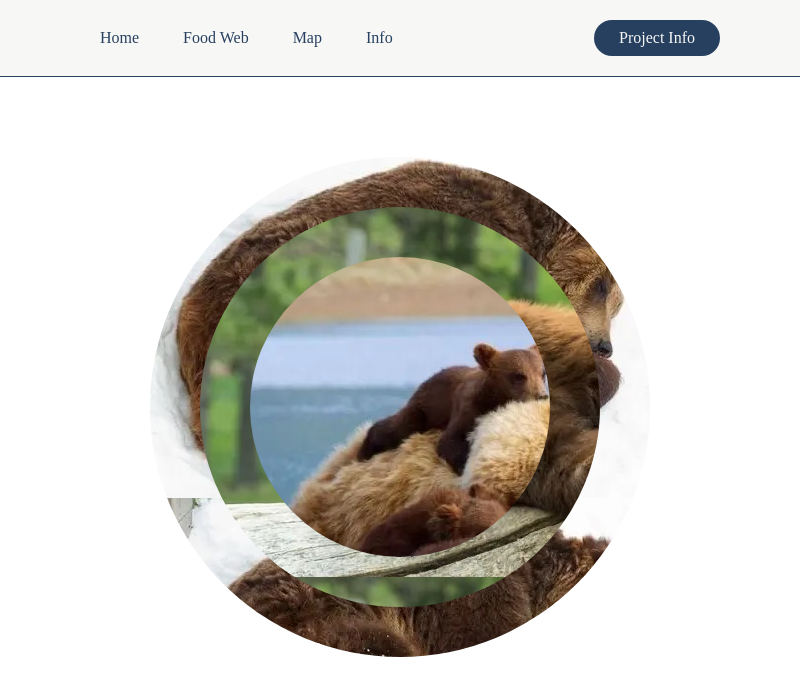
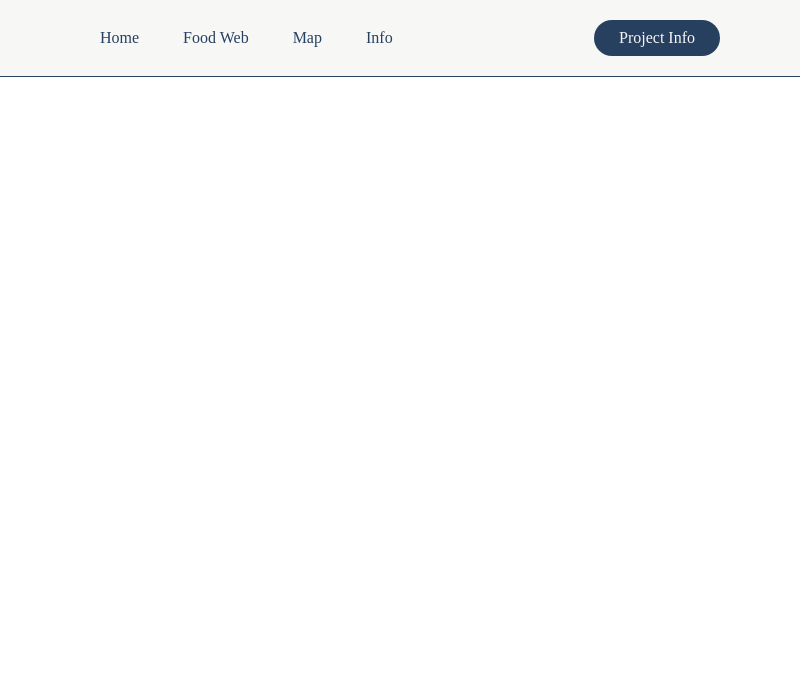
Before and after one commit to CS484-Project/CS484-Project.github.io, an Electron app: page src/foodweb.html in a window 800 px wide. Drawn offline with Linux system fonts and the light colour scheme; no server answers.

Commit message:
food web change
pushing before I pull and rewrite my files

```diff
--- a/components/food-web.css
+++ b/components/food-web.css
@@ -5,6 +5,7 @@
     --off-white: #e8e0e0;
     --seasalt: #f7f7f6;
 }
+
 
 .web-container{
     display: flex;
@@ -14,65 +15,7 @@
     justify-content: center;
     align-items: center;
     background-color: var(--indigo);
-    height: 500px;
-    width: 500px;
-    border-radius: 50%;
-    background-image: url("./pictures/snow-sleepy-bear.png");
+    border-radius: 15px;
+    height: 90%;
+    width: 90%;
 }
-
-.web-container:hover{
-    background-color: var(--v-sky-blue);
-    animation: rotate 15s infinite linear;
-}
-
-@keyframes rotate{
-    0%{
-        transform: rotate(0deg);
-    }
-    100%{
-        transform: rotate(360deg);
-    }
-}
-
-.outer-circle{
-    display: flex;
-    position: absolute;
-    justify-content: center;
-    align-items: center;
-    background-color: var(--indigo);
-    height: 400px;
-    width: 400px;
-    border-radius: 50%;
-    background-image: url("./pictures/sleepy-bear.png");
-}
-
-.outer-circle:hover{
-    background-color: var(--v-sky-blue);
-    animation: rotate-outer 10s infinite linear;
-}
-
-@keyframes rotate-outer{
-    0%{
-        transform: rotate(360deg);
-    }
-    100%{
-        transform: rotate(0deg);
-    }
-}
-
-.inner-circle{
-    display: flex;
-    position: absolute;
-    justify-content: center;
-    align-items: center;
-    background-color: var(--indigo);
-    height: 300px;
-    width: 300px;
-    border-radius: 50%;
-    background-image: url("./pictures/sleepy-bear-cub.png");
-}
-
-.outer-circle:hover{
-    background-color: var(--v-sky-blue);
-    animation: rotate-inner 15s infinite linear;
-}
--- a/package.json
+++ b/package.json
@@ -8,7 +8,7 @@
     "package": "electron-forge package",
     "make": "electron-forge make"
   },
-  "author": "Ben 5'6 Saalberg & Derik Torres",
+  "author": "Ben 5'1 Saalberg & Derik Torres",
   "devDependencies": {
     "@electron-forge/cli": "^6.4.2",
     "@electron-forge/maker-deb": "^6.4.2",
--- a/src/foodweb.html
+++ b/src/foodweb.html
@@ -22,11 +22,7 @@
   </header>
 
   <div class="web-container">
-    <div class="outer-circle">
-      <div class="inner-circle">
 
-      </div>
-    </div>
   </div>
 
   </body>
--- a/src/index.js
+++ b/src/index.js
@@ -13,6 +13,7 @@ const createWindow = () => {
   win.loadFile('./src/index.html')
 }
 
+// ping pong
 app.whenReady().then(() => {
     ipcMain.handle('ping', () => 'pong')
   createWindow()
```
